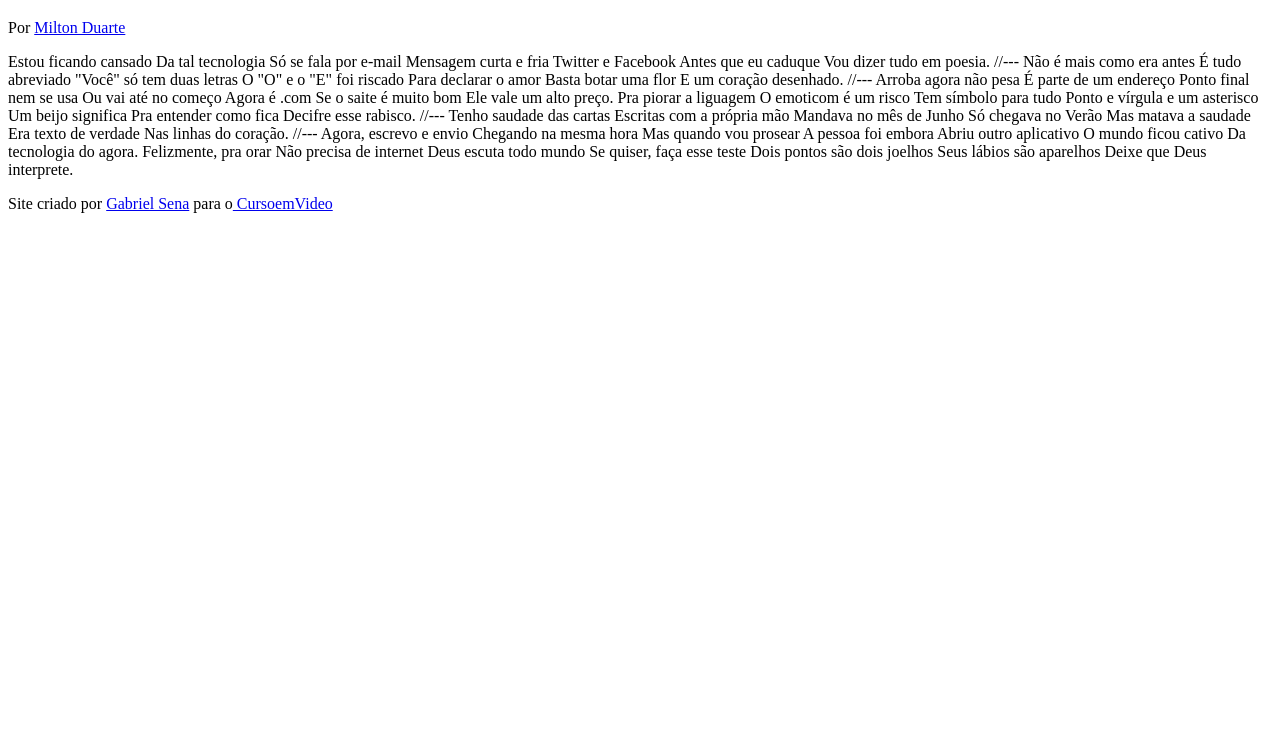
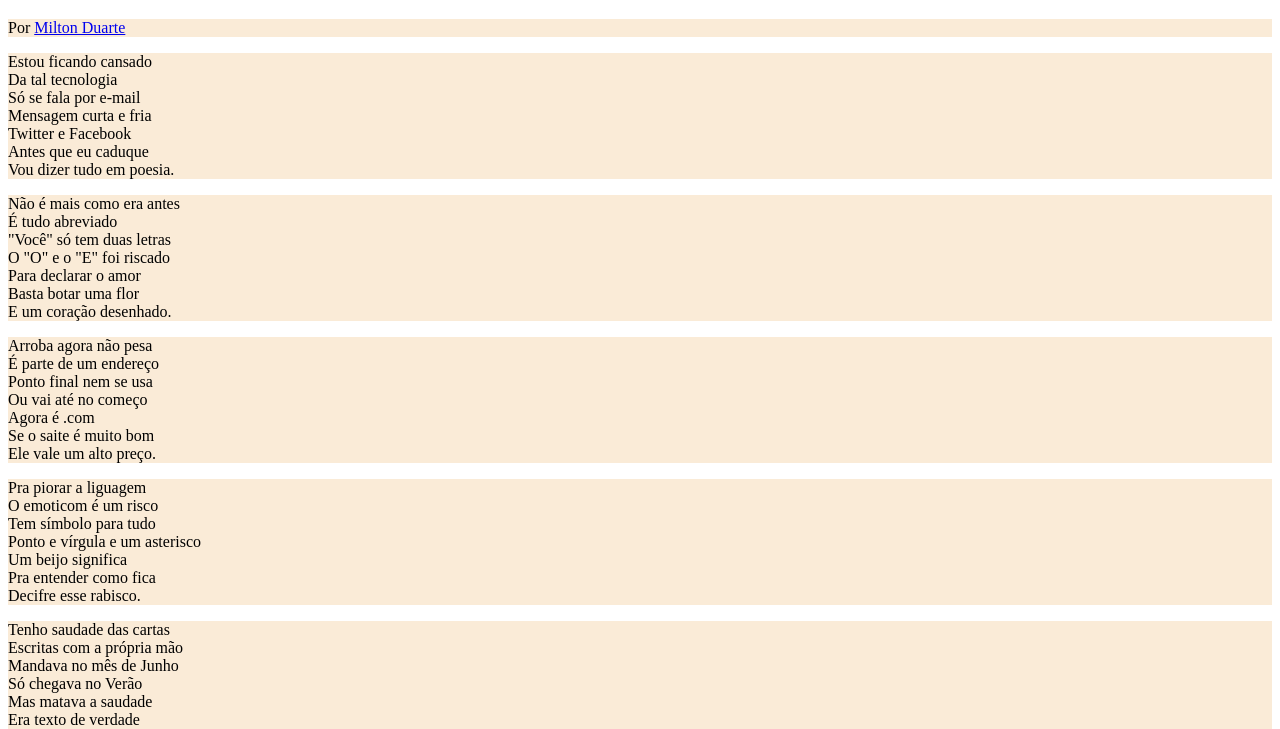
Before and after one commit to gabrielsena-g/html-css, a plain HTML site: page desafios/desafio12/index.html in a window 1280 px wide. Shown: the part 61-790 px from the top of the page. Drawn offline with Linux system fonts and the light colour scheme.

Commit message:
atualizando

```diff
--- /dev/null
+++ b/desafios/desafio12/estilo/style.css
@@ -0,0 +1,5 @@
+@charset "UTF-8";
+
+p{
+    background-color: antiquewhite;
+}
--- a/desafios/desafio12/index.html
+++ b/desafios/desafio12/index.html
@@ -4,6 +4,7 @@
     <meta charset="UTF-8">
     <meta name="viewport" content="width=device-width, initial-scale=1.0">
     <title>Cordel Moderno</title>
+    <link rel="stylesheet" href="estilo/style.css">
 </head>
 <body>
     <header>
@@ -12,69 +13,84 @@
 
     </header>
 
-    Estou ficando cansado
-    Da tal tecnologia
-    Só se fala por e-mail
-    Mensagem curta e fria
-    Twitter e Facebook
-    Antes que eu caduque
-    Vou dizer tudo em poesia.
+    <section>
+        <p>
+            Estou ficando cansado <br>
+            Da tal tecnologia <br>
+            Só se fala por e-mail <br>
+            Mensagem curta e fria <br>
+            Twitter e Facebook <br>
+            Antes que eu caduque <br>
+            Vou dizer tudo em poesia.
+        </p>
+    </section>
 
-    //---
+    <section>
+        <p>
+            Não é mais como era antes <br>
+            É tudo abreviado <br>
+            "Você" só tem duas letras <br>
+            O "O" e o "E" foi riscado <br>
+            Para declarar o amor <br>
+            Basta botar uma flor <br>
+            E um coração desenhado.
+        </p>
+    </section>
 
-    Não é mais como era antes
-    É tudo abreviado
-    "Você" só tem duas letras
-    O "O" e o "E" foi riscado
-    Para declarar o amor
-    Basta botar uma flor
-    E um coração desenhado.
+    <section>
+        <p>
+            Arroba agora não pesa <br>
+            É parte de um endereço <br>
+            Ponto final nem se usa <br>
+            Ou vai até no começo <br>
+            Agora é .com <br>
+            Se o saite é muito bom <br>
+            Ele vale um alto preço.
+        </p>
+        <p>
+            Pra piorar a liguagem <br>
+            O emoticom é um risco <br>
+            Tem símbolo para tudo <br>
+            Ponto e vírgula e um asterisco <br>
+            Um beijo significa <br>
+            Pra entender como fica <br>
+            Decifre esse rabisco.
+        </p>
+    </section>
 
-    //---
+    <section>
+        <p>
+            Tenho saudade das cartas <br>
+            Escritas com a própria mão <br>
+            Mandava no mês de Junho <br>
+            Só chegava no Verão <br>
+            Mas matava a saudade <br>
+            Era texto de verdade <br>
+            Nas linhas do coração.
+        </p>
+    </section>
 
-    Arroba agora não pesa
-    É parte de um endereço
-    Ponto final nem se usa
-    Ou vai até no começo
-    Agora é .com
-    Se o saite é muito bom
-    Ele vale um alto preço.
+     <section>
+        <p>
+            Agora, escrevo e envio <br>
+            Chegando na mesma hora <br>
+            Mas quando vou prosear <br>
+            A pessoa foi embora <br>
+            Abriu outro aplicativo <br>
+            O mundo ficou cativo <br>
+            Da tecnologia do agora.
+        </p>
 
-    Pra piorar a liguagem
-    O emoticom é um risco
-    Tem símbolo para tudo
-    Ponto e vírgula e um asterisco
-    Um beijo significa
-    Pra entender como fica
-    Decifre esse rabisco.
-
-    //---
-
-    Tenho saudade das cartas
-    Escritas com a própria mão
-    Mandava no mês de Junho
-    Só chegava no Verão
-    Mas matava a saudade
-    Era texto de verdade
-    Nas linhas do coração.
-
-    //---
-
-    Agora, escrevo e envio
-    Chegando na mesma hora
-    Mas quando vou prosear
-    A pessoa foi embora
-    Abriu outro aplicativo
-    O mundo ficou cativo
-    Da tecnologia do agora.
-
-    Felizmente, pra orar
-    Não precisa de internet
-    Deus escuta todo mundo
-    Se quiser, faça esse teste
-    Dois pontos são dois joelhos
-    Seus lábios são aparelhos
-    Deixe que Deus interprete.
+        <p>
+            Felizmente, pra orar <br>
+            Não precisa de internet <br>
+            Deus escuta todo mundo <br>
+            Se quiser, faça esse teste <br>
+            Dois pontos são dois joelhos <br>
+            Seus lábios são aparelhos <br>
+            Deixe que Deus interprete.
+        </p>
+    </section>
 
     <footer>
         <p>Site criado por <a href="https://github.com/gabrielsena-g/" target="_blank">Gabriel Sena</a> para o<a href="https://www.cursoemvideo.com" target="_blank"> CursoemVideo</a></p>
```
